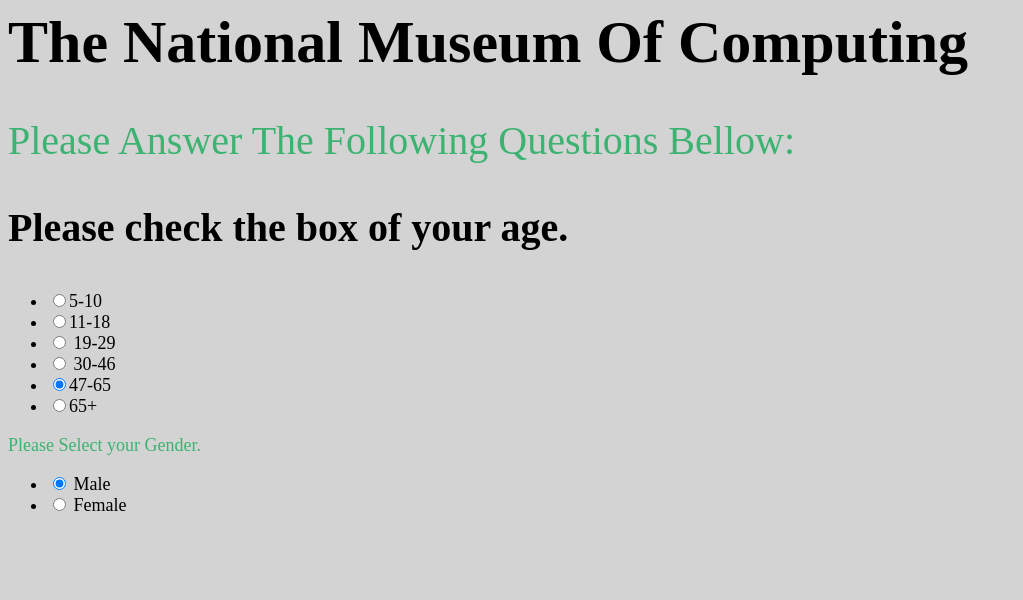
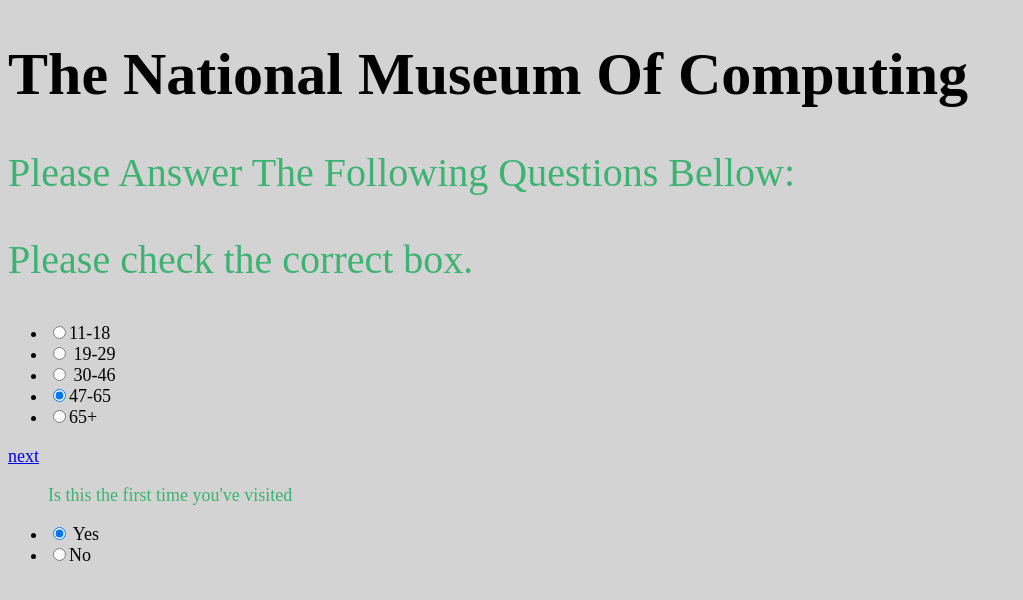
Before and after one commit to MaxHearnden/questionare, a Django app: page / in a window 1280 px wide. Shown: the top 600 px of the page, without its empty margins (0-1023 px from the left). Run offline with Django 3.2, Linux system fonts and the light colour scheme.

Commit message:
updated website

```diff
--- a/Questionare/questions/templates/questions/index.html
+++ b/Questionare/questions/templates/questions/index.html
@@ -1,3 +1,5 @@
+<!DOCTYPE html>
+<html>
 <head>
 
 <style>
@@ -11,20 +13,68 @@
 
 
 
-<h3 style="font-size:40px;">Please check the box of your age.</h3>
+<p style="font-size:40px;">Please check the correct box.</p>
 <form>
+  <div id="question-1">
 
   <ul>
-  <li><input type="radio" name="Age" value="5-10">5-10</li>
+
   <li><input type="radio" name="Age" value="11-18">11-18</li>
   <li><input type="radio" name="Age" value="19-29" checked> 19-29</li>
   <li><input type="radio" name="Age" value="30-46"> 30-46</li>
   <li><input type="radio" name="Age" value="47-65" checked>47-65</li>
   <li><input type="radio" name="Age" value="65+">65+</li>
   </ul>
+  <a href="#">next</a>
+  </div>
+
+  <div id="question-2">
   <p>Please Select your Gender.</p>
   <ul>
   <li><input type="radio" name="gender" value="male" checked> Male</li>
   <li><input type="radio" name="gender" value="female"> Female</li>
   </ul>
+  <a href="#">next</a>
+  </div>
+
+  <div id="question-3">
+  <ul>
+  <p>How Enjoyable was your visit today</p>
+  <li><input type="radio" name="Question" value="">Very Enjoyable</li>
+  <li><input type="radio" name="Question" value="Enjoyable" checked> 19-29</li>
+  <li><input type="radio" name="Question" value="Acceptable"> 30-46</li>
+  <li><input type="radio" name="Question" value="Not Enjoyable" checked>47-65</li>
+  </ul>
+  </div>
+
+  <ul>
+  <p>Is this the first time you've visited</p>
+  <li><input type="radio" name="Question" value="male" checked> Yes</li>
+  <li><input type="radio" name="Question" value="female">No</li>
+
+  </ul>
+
+
+
+<script src="https://code.jquery.com/jquery-3.4.1.min.js"></script>
+<script>
+$("#question-2").hide()
+$("#question-3").hide()
+$("#question-1 a").on("click", function(e) {
+  e.preventDefault()
+  $("#question-1").hide()
+  $("#question-2").show()
+})
+$("#question-2 a").on("click", function(e) {
+  e.preventDefault()
+  $("#question-2").hide()
+  $("#question-3").show()
+})
+$("#question-3 a").on("click", function(e) {
+  e.preventDefault()
+  $("#question-3").hide()
+  $("#question-1").show()
+})
+</script>
 </body>
+</html>
```
